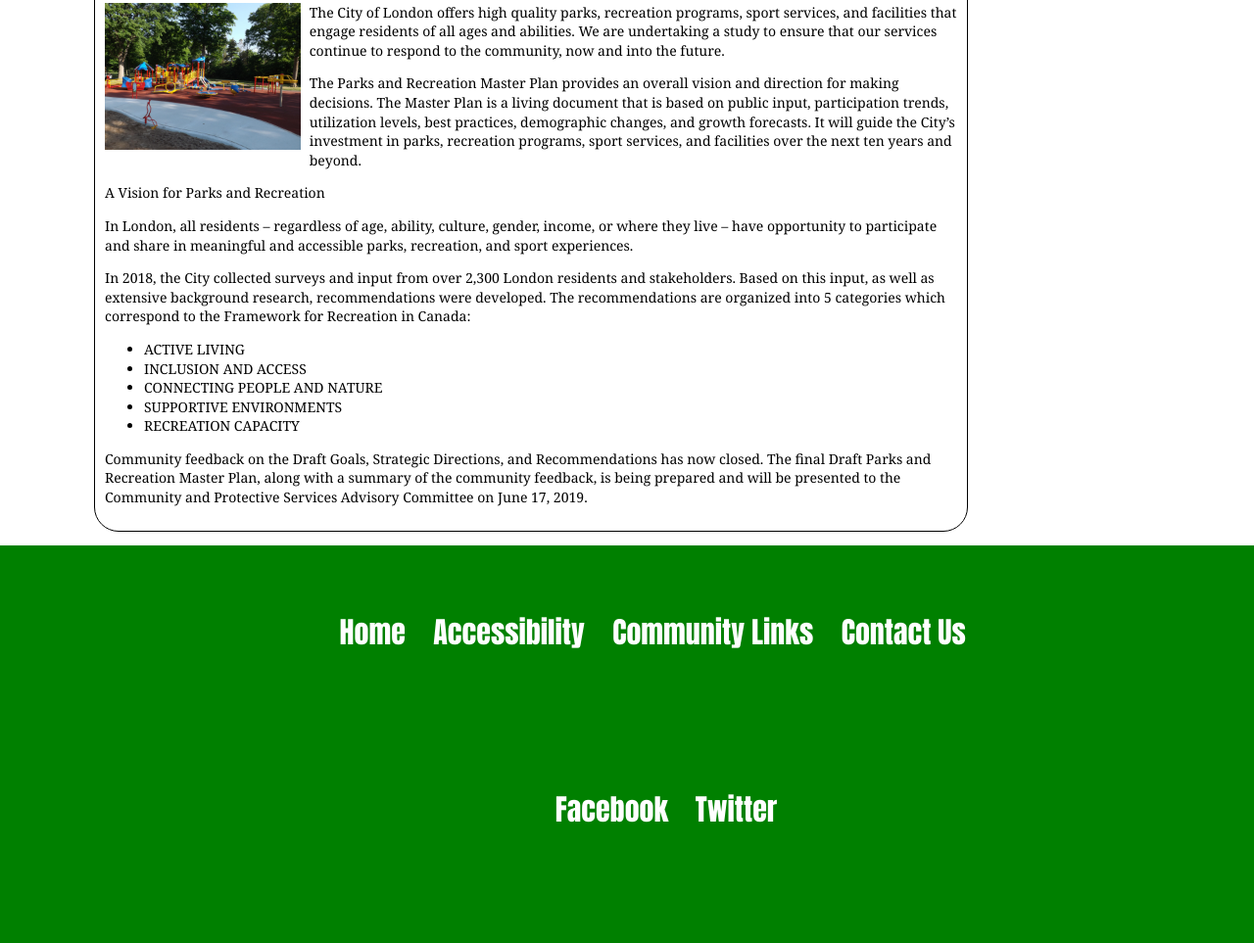
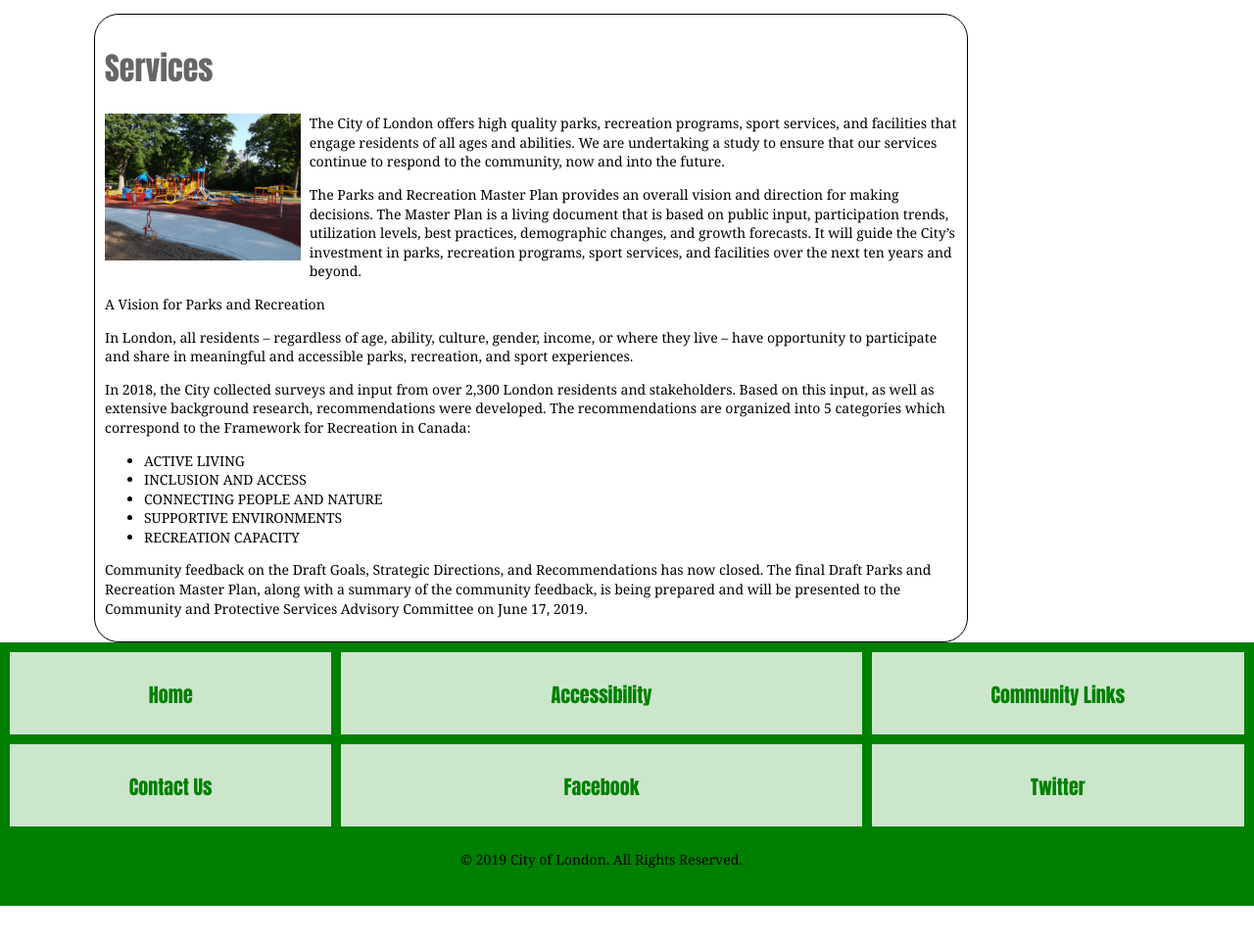
Before and after one commit to bdoyley/CityofLondon, a plain HTML site: page recreation.html in a window 1280 px wide. Shown: the part 871-1834 px from the top of the page at 98% size. After the commit the page ends 1796 px from the top, so only its background shows below. Drawn offline with Linux system fonts and the light colour scheme.

Commit message:
updates to footer

```diff
--- a/css/layout.css
+++ b/css/layout.css
@@ -182,7 +182,6 @@ h2 {
     border-radius: 0 0 3px 3px;
 }
 
-
 section {
 	float: left;
 	width: 46%;
@@ -196,7 +195,6 @@ section img {
 	padding-right: 1%;
 	padding-bottom: 1%;
 }
-
 
 section1 {
 	float: left;
@@ -233,34 +231,26 @@ footer {
 	padding-bottom: 1%;
 }
 
-footer li {
-	display: inline;
-	padding: 1%;
-}
-
 footer a {
-	font: 30px/6 Impact, sans-serif;
-	color: white;
+	font: 20px/2 Impact, sans-serif;
+	color: green;
 	text-decoration: none;
 }
 
-
-.wrapper {
-  display:inline-grid;
-  grid-template-columns: 200px 200px 200px 200px;
+.footer {
+  display: grid;
+  grid-template-columns: auto auto auto;
   grid-gap: 10px;
-  background-color: #fff;
-  color: #444;
+  background-color: green;
+  padding: 10px;
 }
 
-.box {
-  background-color: #444;
-  color: #fff;
-  border-radius: 5px;
-  padding: 5px;
-  font-size: 10%;
+.footer > div {
+  background-color: rgba(255, 255, 255, 0.8);
+  text-align: center;
+  padding: 20px 0;
+  font-size: 30px;
 }
-
 
 
 @media screen and (max-width: 768px) {
--- a/recreation.html
+++ b/recreation.html
@@ -3,13 +3,12 @@
 <head>
 	<meta charset="utf-8">
 	<meta name="viewport" content="width=device-width,initial-scale=1">
-	<title>City of London</title>
+	<title>Recreation</title>
 	<link rel="stylesheet" href="css/layout.css" media="screen"/>
 </head>
 
 <body>
 <header>
-
 	<img src="images/thames.jpg" width="1050" height="400" alt="thames"/>
 	<h1>City of London</h1>
 </header>
@@ -27,18 +26,14 @@
 	<li><a href="#">Contact</a></li>
 </ul>
 
+<h1>Recreation</h1>
+
 <section1>
-	<h2>Recreation</h2>
+	<h2>Services</h2>
     <p><img src="images/springbank.jpg" width="200" height="150" alt="hear"/>The City of London offers high quality parks, recreation programs, sport services, and facilities that engage residents of all ages and abilities. We are undertaking a study to ensure that our services continue to respond to the community, now and into the future.</p>
-
 	<p>The Parks and Recreation Master Plan provides an overall vision and direction for making decisions. The Master Plan is a living document that is based on public input, participation trends, utilization levels, best practices, demographic changes, and growth forecasts. It will guide the City’s investment in parks, recreation programs, sport services, and facilities over the next ten years and beyond.</p>
-
 	<p>A Vision for Parks and Recreation<p>
-
 	<p>In London, all residents – regardless of age, ability, culture, gender, income, or where they live – have opportunity to participate and share in meaningful and accessible parks, recreation, and sport experiences.</p>
-
-
-
 	<p>In 2018, the City collected surveys and input from over 2,300 London residents and stakeholders. Based on this input, as well as extensive background research, recommendations were developed. The recommendations are organized into 5 categories which correspond to the Framework for Recreation in Canada:</p>
 	<ul>
 		<li>ACTIVE LIVING</li>
@@ -47,25 +42,20 @@
 		<li>SUPPORTIVE ENVIRONMENTS</li>
 		<li>RECREATION CAPACITY</li>
 	</ul>
-
 	<p>Community feedback on the Draft Goals, Strategic Directions, and Recommendations has now closed. The final Draft Parks and Recreation Master Plan, along with a summary of the community feedback, is being prepared and will be presented to the Community and Protective Services Advisory Committee on June 17, 2019.</p>
 </section1>
 
-
-
 </div>
 <footer>
-<ul>
-	<li><a href="#">Home</a></li>
-	<li><a href="#">Accessibility</a></li>
-	<li><a href="#">Community Links</a></li>
-	<li><a href="#">Contact Us</a>
-	<ul>
-		<li><a href="https://www.facebook.com/LondonCanada/" target="_self">Facebook</a></li> <!--links to current page (self)-->
-		<li><a href="https://twitter.com/CityofLdnOnt" target="_self">Twitter</a></li>
-	</ul>
-	</li>
-</ul>
+	<div class="footer">
+	<div><a href="index.html">Home</a></div>
+	<div><a href="https://www.london.ca/city-hall/accessibility/Pages/default.aspx" target="_blank">Accessibility</a></div> <!--links to new page (blank)-->
+	<div><a href="https://www.london.ca/pages/partners.aspx" target="_blank">Community Links</a></div>
+	<div><a href="https://www.london.ca/pages/contactus.aspx" target="_blank">Contact Us</a></div>
+	<div><a href="https://www.facebook.com/LondonCanada/" target="_self">Facebook</a></div> <!--links to current page (self)-->
+	<div><a href="https://twitter.com/CityofLdnOnt" target="_self">Twitter</a></div>
+	<br>
+	<p>&copy; 2019 City of London. All Rights Reserved.</p>
 </footer>
 </body>
 </html>
```
Also changed, not shown: calendar.html (+10 -17 lines), consultations.html (+11 -23 lines), index.html (+11 -15 lines). Lines whose indentation alone changed are shown as unchanged.
